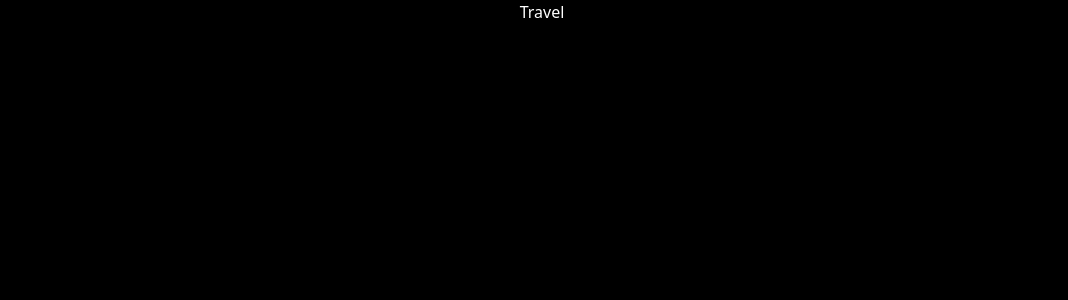
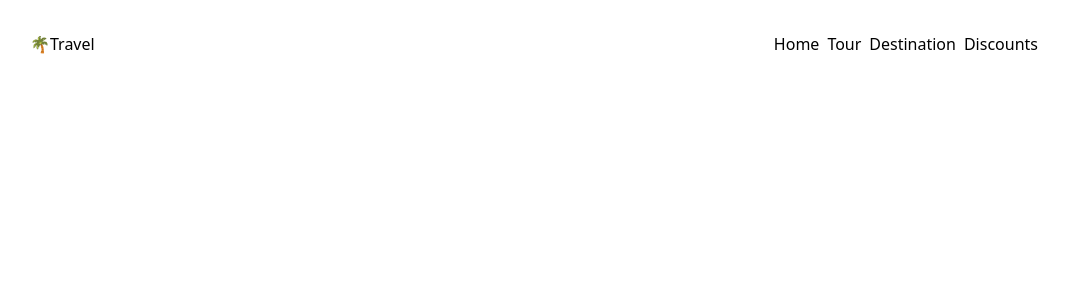
Before and after one commit to kukiFelt/turismo, a Next.js app: page / in a window 1280 px wide. Shown: the top 300 px of the page, without its empty margins (98-1166 px from the left). Built offline with nearby package versions, Linux system fonts and the light colour scheme.

Commit message:
fix: Criação do Header

```diff
--- /dev/null
+++ b/app/components/Header.tsx
@@ -0,0 +1,17 @@
+export default function Header(){
+    return(
+        <div className="md:flex justify-between lg:mt-8">
+            <h3>🌴Travel</h3>
+            <nav className="space-x-2 mx-4">
+                <a href="#">Home</a>
+                <a href="#">Tour</a>
+                <a href="#">Destination</a>
+                <a href="#">Discounts</a>
+            </nav>
+        </div>
+    )
+    // md:flex SERVE PARA AJUSTAR TEXTO DE ACORDO RESOLUÇAO
+    // lg:mt-8 MAGEM TEXTO
+    // space-x-2 eSPAÇO ENTRE AS TAGS
+    // mx-4 ESPAÇO HORIZONTAL
+}
--- a/app/layout.tsx
+++ b/app/layout.tsx
@@ -16,7 +16,7 @@
 }>) {
   return (
     <html lang="en">
-      <body className="bg-black text-white text-center max-w-[1440px] mx-auto">{children}</body>
+      <body className="bg-white text-black text-center max-w-[1024px] mx-auto">{children}</body>
     </html>
   );
 }
--- a/app/page.tsx
+++ b/app/page.tsx
@@ -1,6 +1,10 @@
+import Header from "./components/Header";
 
 export default function Home() {
   return (
- <h1 className=" text-center ">Travel</h1>
+    <div>
+      <Header />
+    </div>
+
   )
 }
```
